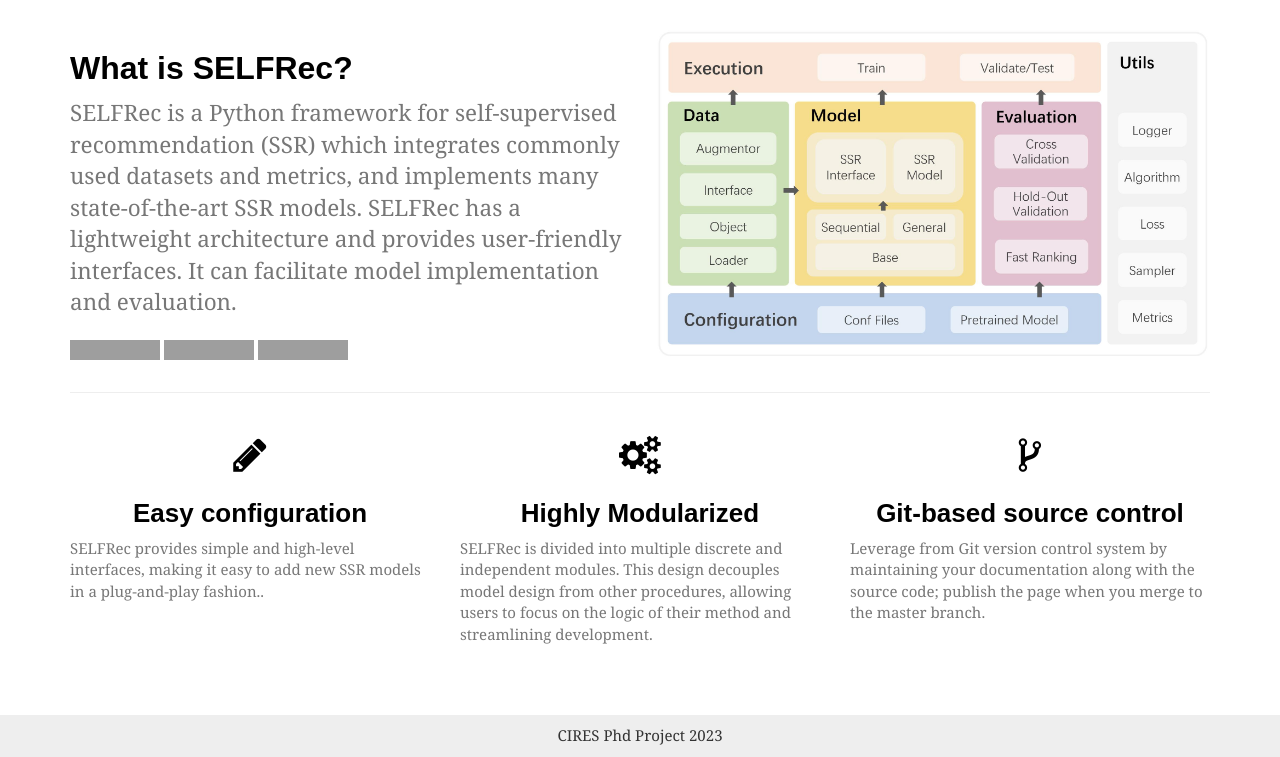
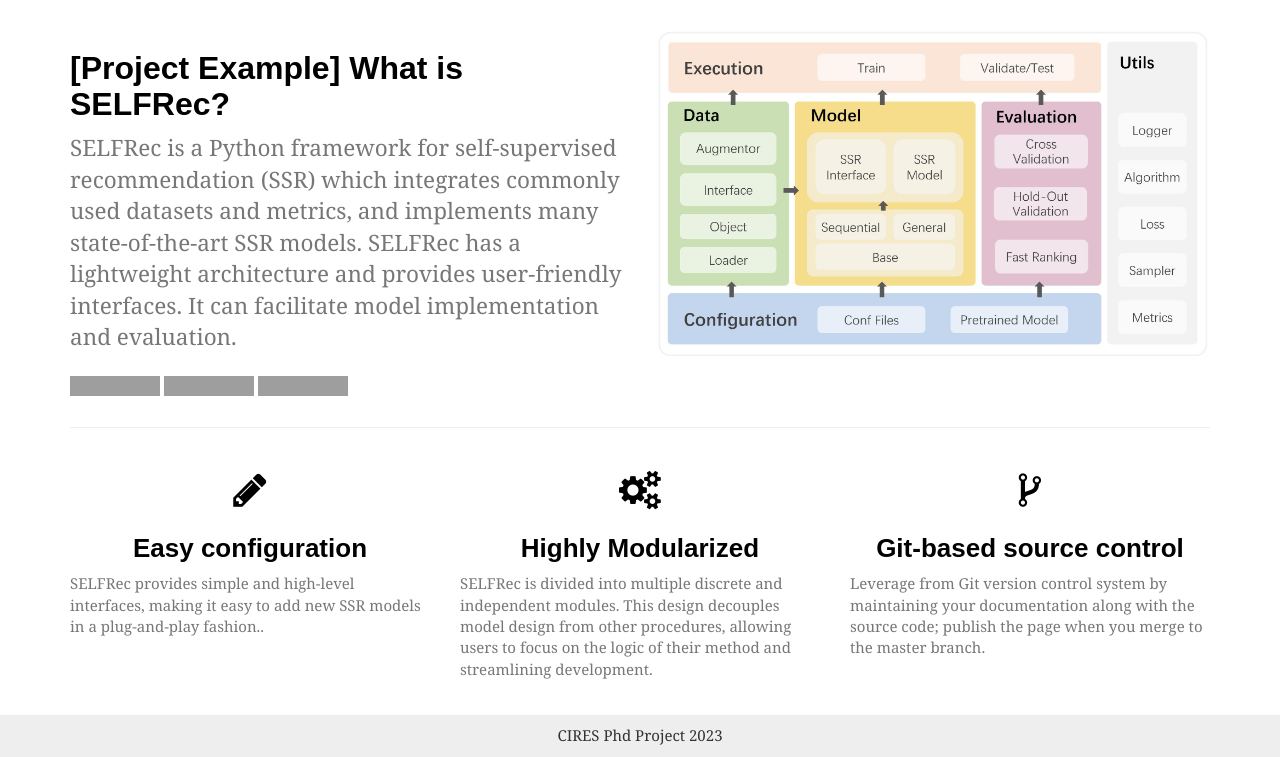
Before and after one commit to CIRES-Hub/CIRES-Hub.github.io, a Jekyll site: the page built from index.html, in a window 1280 px wide and 1154 px high. Shown: the part 397-1154 px from the top of the window. Built offline with Jekyll 4.4.1, drawn with Linux system fonts in a browser that asks for light colours; some web fonts are replaced; grey boxes are pictures that could not be loaded.

Commit message:
initialize

```diff
--- a/index.html
+++ b/index.html
@@ -14,7 +14,7 @@ layout: default
 <div class="container">
     <div class="row">
         <div class="col-md-6">
-            <h2 class="header-light regular-pad">What is SELFRec?</h2>
+            <h2 class="header-light regular-pad">[Project Example] What is SELFRec?</h2>
               <p class="lead">SELFRec is a Python framework for self-supervised recommendation (SSR) which integrates commonly used datasets and metrics, and implements many state-of-the-art SSR models. SELFRec has a lightweight architecture and provides user-friendly interfaces. It can facilitate model implementation and evaluation.</p>
         <p float="left"> <a href="https://github.com/Coder-Yu/SELFRec/stargazers"> <img alt="GitHub stars" src="https://img.shields.io/github/stars/Coder-Yu/SELFRec"/> </a> <a href="https://github.com/Coder-Yu/SELFRec/network/members"> <img alt="GitHub forks" src="https://img.shields.io/github/forks/Coder-Yu/SELFRec"/> </a> <img alt="GitHub last commit" src="https://img.shields.io/github/last-commit/Coder-Yu/SELFRec"></p>
         </div>
```
